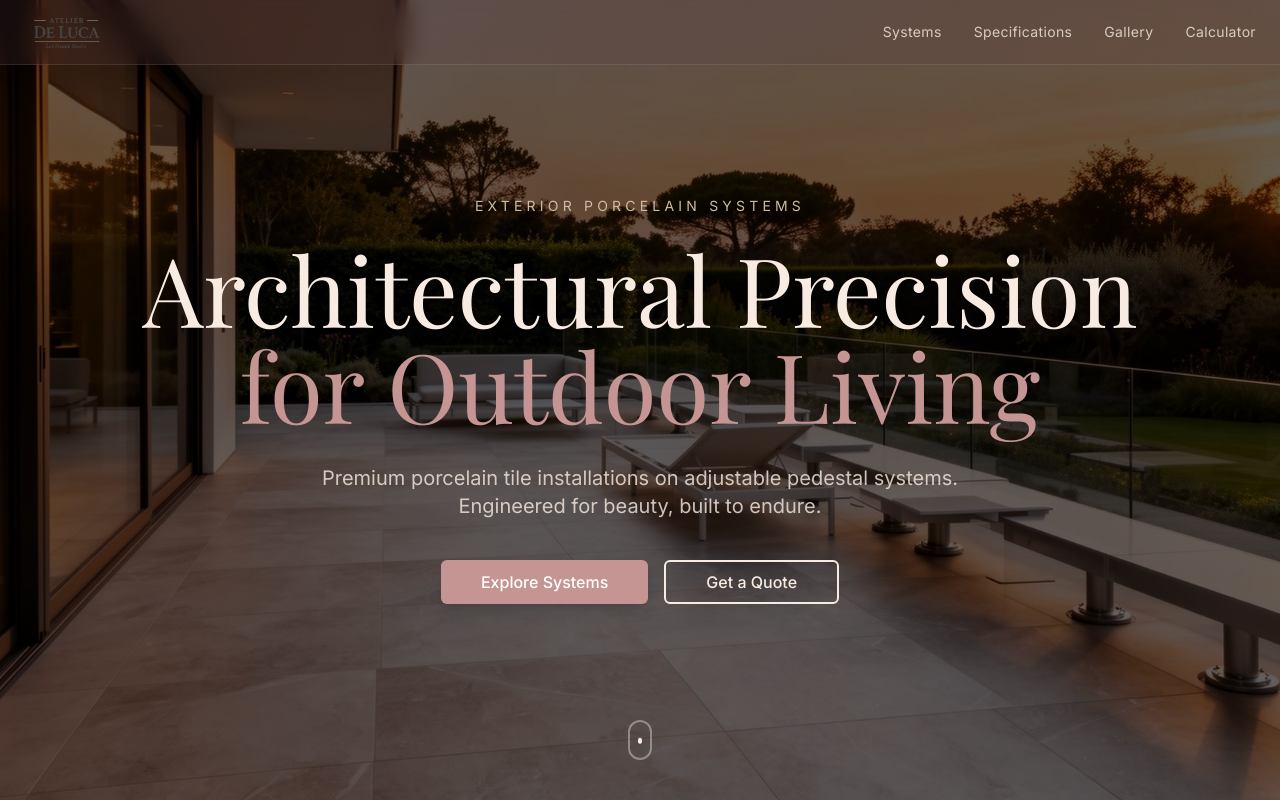
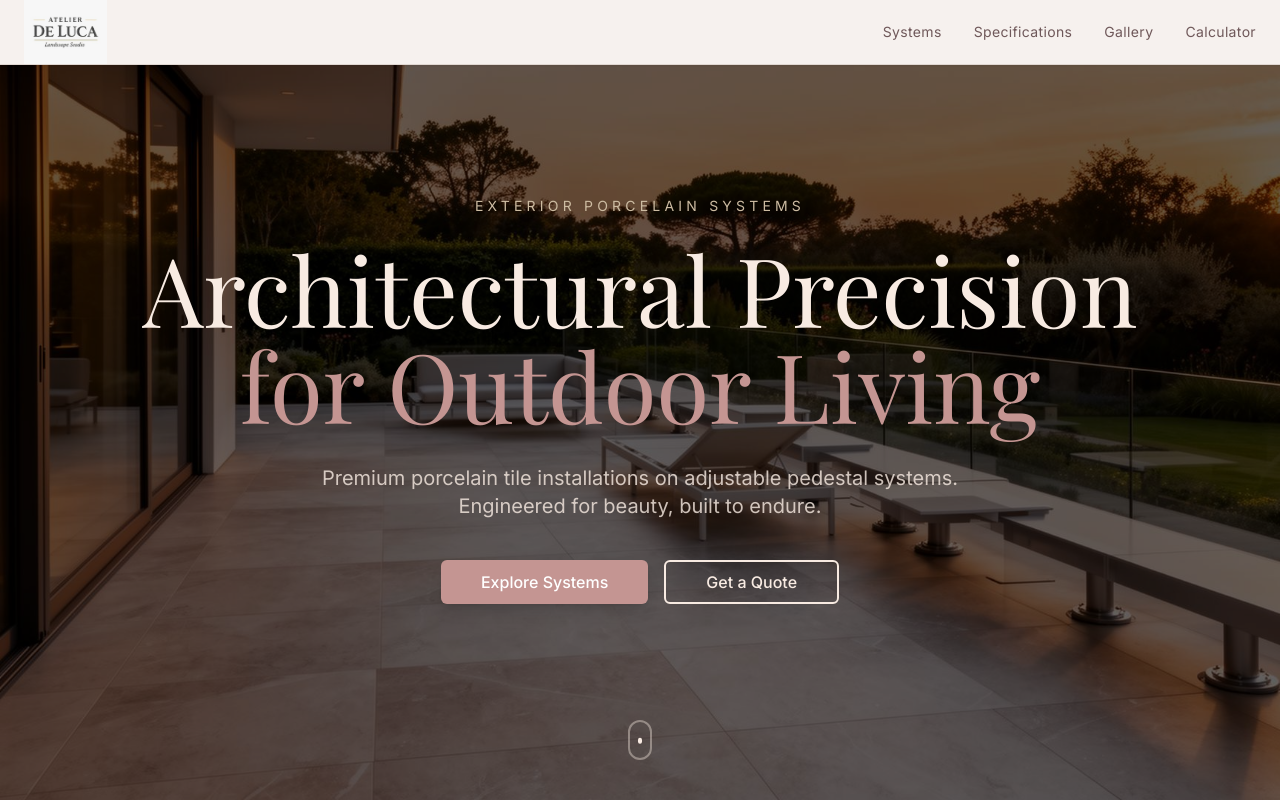
Before and after one commit to SamisDone/Atelier-De-Luca, a Next.js app: page / in a window 1280 px wide. Shown: the top 800 px of the page. Built offline with nearby package versions, Linux system fonts and the light colour scheme.

Commit message:
fix: logo visibility and update navbar styling

```diff
--- a/src/components/Navbar.tsx
+++ b/src/components/Navbar.tsx
@@ -10,16 +10,16 @@ const Navbar = () => {
       initial={{ opacity: 0, y: -20 }}
       animate={{ opacity: 1, y: 0 }}
       transition={{ duration: 0.6 }}
-      className="fixed top-0 left-0 right-0 z-50 bg-brand-tertiary/20 backdrop-blur-md border-b border-brand-secondary/10"
+      className="fixed top-0 left-0 right-0 z-50 bg-background border-b border-border shadow-sm"
     >
       <div className="container mx-auto px-6 h-16 flex items-center justify-between">
-        <Image src="/images/image-removebg-preview.png" alt="Grefino" width={240} height={64} className="h-14 md:h-16 w-auto object-contain" />
+        <Image src="/images/image.png" alt="Grefino" width={240} height={64} className="h-14 md:h-16 w-auto object-contain" />
         <div className="hidden md:flex items-center gap-8">
           {["Systems", "Specifications", "Gallery", "Calculator"].map((item) => (
             <Link
               key={item}
               href={`#${item.toLowerCase()}`}
-              className="text-brand-secondary/80 hover:text-brand-secondary text-sm font-sans tracking-wide transition-colors duration-200"
+              className="text-foreground/80 hover:text-foreground text-sm font-sans tracking-wide transition-colors duration-200"
             >
               {item}
             </Link>
```
